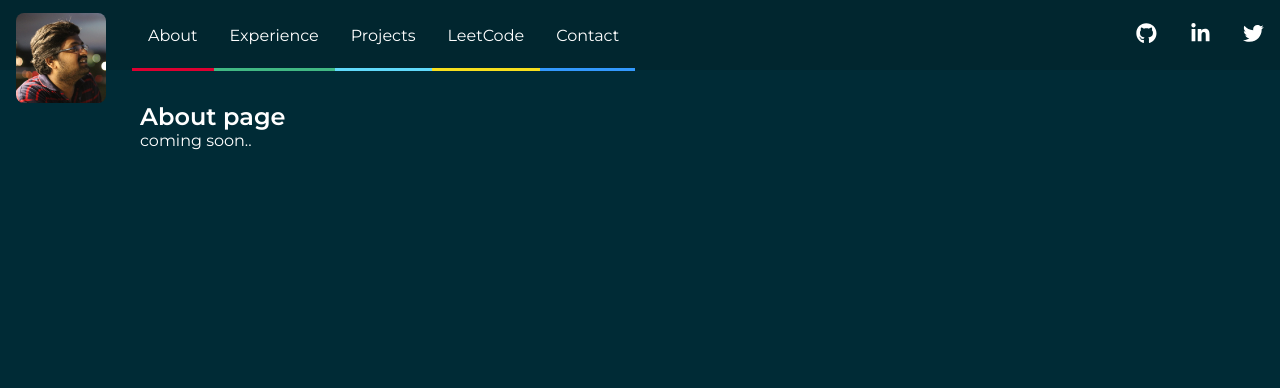
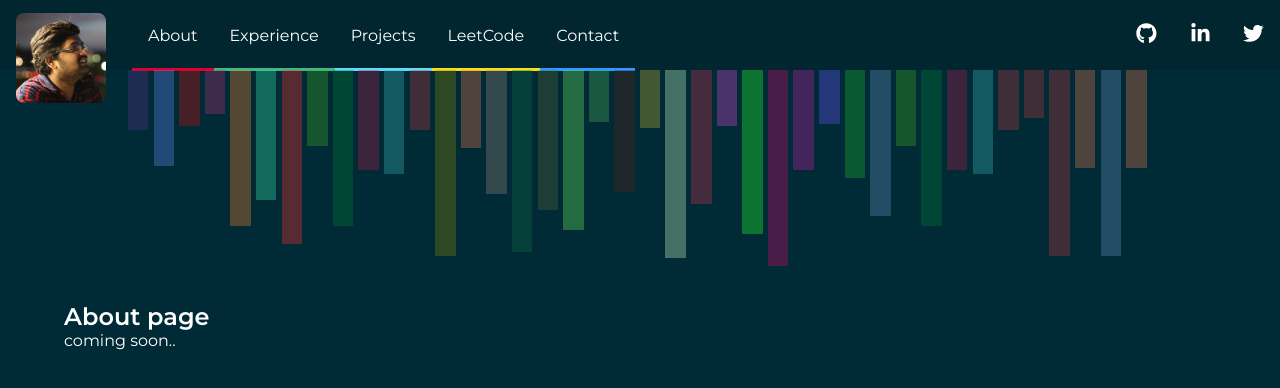
Before and after one commit to AchyuthaBharadwaj/portfolio-ab, a Gatsby site: page /about in a window 1280 px wide. Built offline with nearby package versions, Linux system fonts and the light colour scheme; Gatsby itself is replaced by a stand-in of ours.

Commit message:
added pages

```diff
--- /dev/null
+++ b/src/components/globals/Bars.js
@@ -0,0 +1,262 @@
+import React, { Component } from "react"
+import styled from "styled-components"
+import { styles } from "../../utils"
+
+export default class Bars extends Component {
+  state = {
+    bars: [
+      {
+        id: 1,
+        color: "#592e85",
+        height: "30%",
+      },
+      {
+        id: 2,
+        color: "#5f83f0",
+        height: "48%",
+      },
+      {
+        id: 3,
+        color: "#ca0a0c",
+        height: "28%",
+      },
+      {
+        id: 4,
+        color: "#ae2b73",
+        height: "22%",
+      },
+      {
+        id: 5,
+        color: "#eb7f32",
+        height: "78%",
+      },
+      {
+        id: 6,
+        color: "#35e2a3",
+        height: "65%",
+      },
+      {
+        id: 7,
+        color: "#f52c29",
+        height: "87%",
+      },
+      {
+        id: 8,
+        color: "#41a724",
+        height: "38%",
+      },
+      {
+        id: 9,
+        color: "#007931",
+        height: "78%",
+      },
+      {
+        id: 10,
+        color: "#ad184c",
+        height: "50%",
+      },
+      {
+        id: 11,
+        color: "#3aaeb6",
+        height: "52%",
+      },
+      {
+        id: 12,
+        color: "#b6363a",
+        height: "30%",
+      },
+      {
+        id: 13,
+        color: "olive",
+        height: "93%",
+      },
+      {
+        id: 14,
+        color: "#e16f4a",
+        height: "39%",
+      },
+      {
+        id: 15,
+        color: "#958278",
+        height: "62%",
+      },
+      {
+        id: 16,
+        color: "#116540",
+        height: "91%",
+      },
+      {
+        id: 17,
+        color: "#585e31",
+        height: "70%",
+      },
+      {
+        id: 18,
+        color: "#6ae358",
+        height: "80%",
+      },
+      {
+        id: 19,
+        color: "#4bad5a",
+        height: "26%",
+      },
+      {
+        id: 20,
+        color: "#562213",
+        height: "61%",
+      },
+      {
+        id: 21,
+        color: "#bcac2d",
+        height: "29%",
+      },
+      {
+        id: 22,
+        color: "#c3efbe",
+        height: "94%",
+      },
+      {
+        id: 23,
+        color: "#c72f48",
+        height: "67%",
+      },
+      {
+        id: 24,
+        color: "#d341cd",
+        height: "28%",
+      },
+      {
+        id: 25,
+        color: "#23fa25",
+        height: "82%",
+      },
+      {
+        id: 26,
+        color: "#cd086d",
+        height: "98%",
+      },
+      {
+        id: 27,
+        color: "#c119a0",
+        height: "50%",
+      },
+      {
+        id: 28,
+        color: "#694ef3",
+        height: "27%",
+      },
+      {
+        id: 29,
+        color: "#1cb32f",
+        height: "54%",
+      },
+      {
+        id: 30,
+        color: "#648cbd",
+        height: "73%",
+      },
+      {
+        id: 31,
+        color: "#41a724",
+        height: "38%",
+      },
+      {
+        id: 32,
+        color: "#007931",
+        height: "78%",
+      },
+      {
+        id: 33,
+        color: "#ad184c",
+        height: "50%",
+      },
+      {
+        id: 34,
+        color: "#3aaeb6",
+        height: "52%",
+      },
+      {
+        id: 35,
+        color: "#b6363a",
+        height: "30%",
+      },
+      {
+        id: 36,
+        color: "#b6363a",
+        height: "24%",
+      },
+      {
+        id: 37,
+        color: "#b6363a",
+        height: "93%",
+      },
+      {
+        id: 38,
+        color: "#e16f4a",
+        height: "49%",
+      },
+      {
+        id: 39,
+        color: "#648cbd",
+        height: "93%",
+      },
+      {
+        id: 40,
+        color: "#e16f4a",
+        height: "49%",
+      },
+    ],
+  }
+  render() {
+    return (
+      <BarsWrapper>
+        {this.state.bars.map(item => {
+          return (
+            <li
+              className="bar"
+              key={item.id}
+              style={{
+                background: item.color,
+                height: item.height,
+              }}
+            />
+          )
+        })}
+      </BarsWrapper>
+    )
+  }
+}
+
+const BarsWrapper = styled.ul`
+  display: flex;
+  height: 100px;
+  width: 90vw;
+  margin: 0 auto;
+  .bar {
+    list-style: none;
+    width: 2vw;
+    margin-right: 0.5%;
+    opacity: 0.35;
+    ${styles.transDefault};
+    animation: bars 900ms ease-out;
+    &:hover {
+      opacity: 1;
+    }
+  }
+
+  @media (min-width: 768px) {
+    height: 200px;
+    width: 80vw;
+  }
+
+  @keyframes bars {
+    from {
+      transform: scaleY(0);
+      transform-origin: top;
+    }
+    to {
+      transform: scaleY(1);
+      transform-origin: top;
+    }
+  }
+`
--- a/src/components/globals/navbar/NabarHeader.js
+++ b/src/components/globals/navbar/NabarHeader.js
@@ -44,7 +44,7 @@ const HeaderWrapper = styled.div`
       margin-top: 50px;
 
       &:hover {
-        transform: scale(1.1) translate(10px, 10px);
+        transform: scale(1.1) translate(5px, 5px);
         ${styles.transDefault};
       }
     }
--- a/src/components/globals/navbar/NavabarIcons.js
+++ b/src/components/globals/navbar/NavabarIcons.js
@@ -43,10 +43,11 @@ const IconWrapper = styled.div`
     color: #fff;
     font-size: 1.3rem;
     cursor: pointer;
-    ${styles.transFunction()};
+    ${styles.transObject({ time: "0.3s" })};
 
     &:hover {
-      color: ${styles.colors.mainYellow};
+      color: ${styles.newColors.linkColor};
+      transform: scale(1.2);
     }
   }
   display: none;
--- a/src/components/globals/navbar/Navbar.js
+++ b/src/components/globals/navbar/Navbar.js
@@ -32,5 +32,6 @@ const NavWrapper = styled.nav`
     display: flex;
     align-items: center;
     height: 70px;
+    z-index: 3;
   }
 `
--- a/src/components/layout.js
+++ b/src/components/layout.js
@@ -25,6 +25,7 @@ Layout.propTypes = {
 
 const LayoutWrapper = styled.div`
   color: ${styles.newColors.navFore};
+  overflow-x: hidden;
 `
 
 export default Layout
--- a/src/pages/about.js
+++ b/src/pages/about.js
@@ -2,10 +2,12 @@ import React from "react"
 import Layout from "../components/layout"
 import SEO from "../components/seo"
 import { Section } from "../utils"
+import Bars from "../components/globals/Bars"
 
 const AboutPage = () => (
   <Layout>
     <SEO title="About" keywords={[`gatsby`, `application`, `react`]} />
+    <Bars />
     <Section>
       <h1>About page</h1>
       <p>coming soon..</p>
--- a/src/pages/contact.js
+++ b/src/pages/contact.js
@@ -2,10 +2,12 @@ import React from "react"
 import Layout from "../components/layout"
 import SEO from "../components/seo"
 import { Section } from "../utils"
+import Bars from "../components/globals/Bars"
 
 const ContactPage = () => (
   <Layout>
     <SEO title="Contact" keywords={[`gatsby`, `application`, `react`]} />
+    <Bars />
     <Section>
       <h1>Contact page</h1>
       <p>coming soon..</p>
--- a/src/pages/experience.js
+++ b/src/pages/experience.js
@@ -2,10 +2,12 @@ import React from "react"
 import Layout from "../components/layout"
 import SEO from "../components/seo"
 import { Section } from "../utils"
+import Bars from "../components/globals/Bars"
 
 const ExperiencePage = () => (
   <Layout>
     <SEO title="Experience" keywords={[`gatsby`, `application`, `react`]} />
+    <Bars />
     <Section>
       <h1>Experience page</h1>
       <p>coming soon..</p>
--- a/src/pages/leetcode.js
+++ b/src/pages/leetcode.js
@@ -2,10 +2,12 @@ import React from "react"
 import Layout from "../components/layout"
 import SEO from "../components/seo"
 import { Section } from "../utils"
+import Bars from "../components/globals/Bars"
 
 const LeetCodePage = () => (
   <Layout>
     <SEO title="LeetCode" keywords={[`gatsby`, `application`, `react`]} />
+    <Bars />
     <Section>
       <h1>LeetCode page</h1>
       <p>coming soon..</p>
--- a/src/pages/projects.js
+++ b/src/pages/projects.js
@@ -2,10 +2,12 @@ import React from "react"
 import Layout from "../components/layout"
 import SEO from "../components/seo"
 import { Section } from "../utils"
+import Bars from "../components/globals/Bars"
 
 const ProjectsPage = () => (
   <Layout>
     <SEO title="Projects" keywords={[`gatsby`, `application`, `react`]} />
+    <Bars />
     <Section>
       <h1>Projects page</h1>
       <p>coming soon..</p>
--- a/src/utils/section.js
+++ b/src/utils/section.js
@@ -2,7 +2,7 @@ import styled from "styled-components"
 
 export const Section = styled.section`
   padding: 2rem 0;
-  width: 80vw;
-  max-width: 1000px;
+  width: 90vw;
+  max-width: 1300px;
   margin: 0 auto;
 `
```
